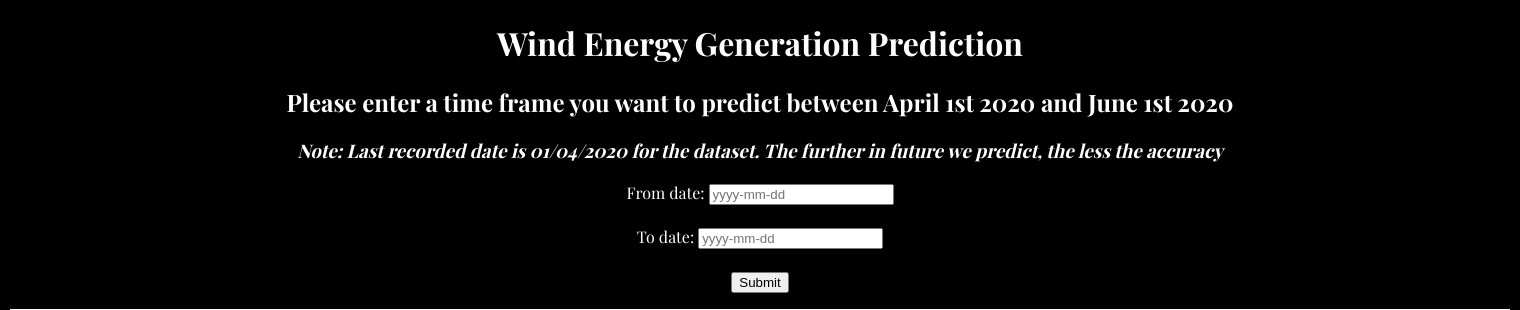
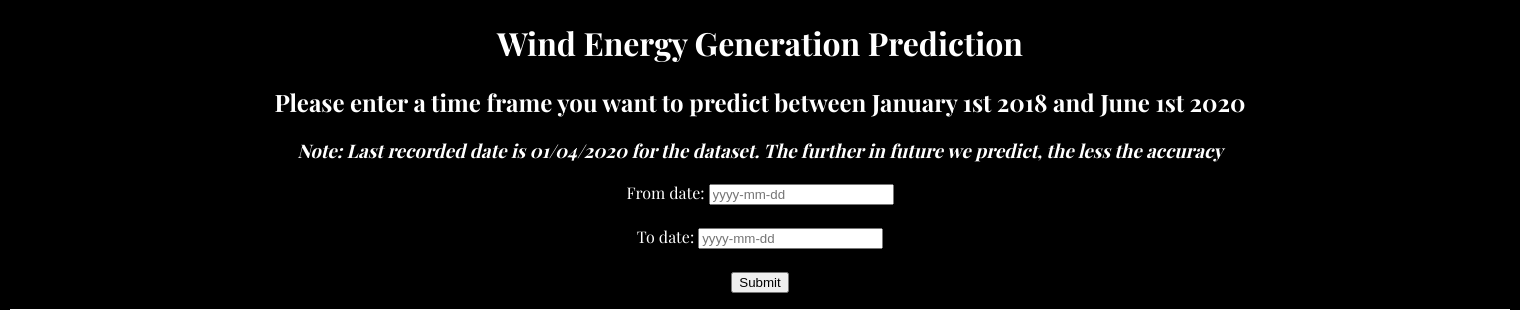
Before and after one commit to Joseph-Yusuff/Project-Code, a Flask app: page / in a window 1520 px wide. Shown: the top 310 px of the page. Run offline with Flask 3, Linux system fonts and the light colour scheme; parts of the project's set-up code (start-up, migrations or seed data) failed here and were passed over; some web fonts are replaced.

Commit message:
Changes to index.html

```diff
--- a/ML_Model/app/templates/index.html
+++ b/ML_Model/app/templates/index.html
@@ -10,7 +10,7 @@
 	<body>
 		<h1>Wind Energy Generation Prediction</h1>
 		<h2>
-			Please enter a time frame you want to predict between April 1st 2020 and
+			Please enter a time frame you want to predict between January 1st 2018 and
 			June 1st 2020
 		</h2>
 		<h3>
```
